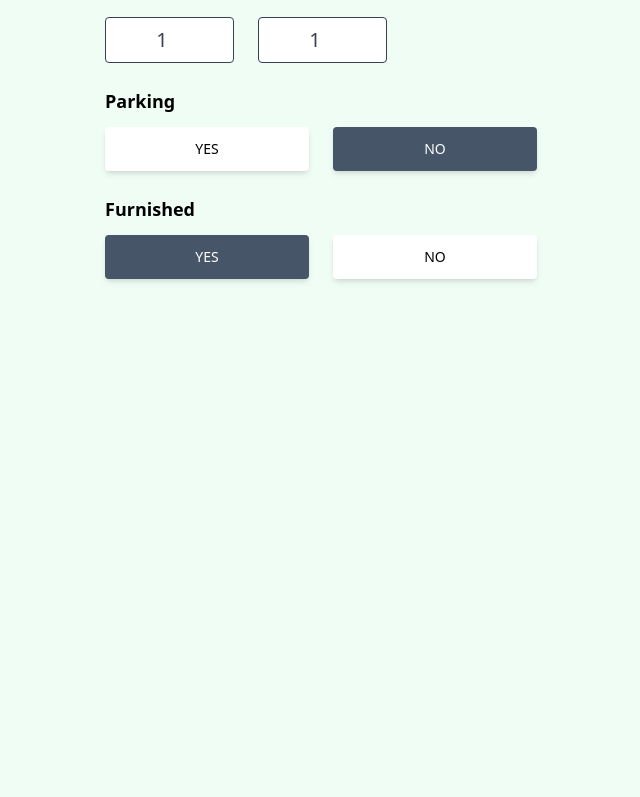
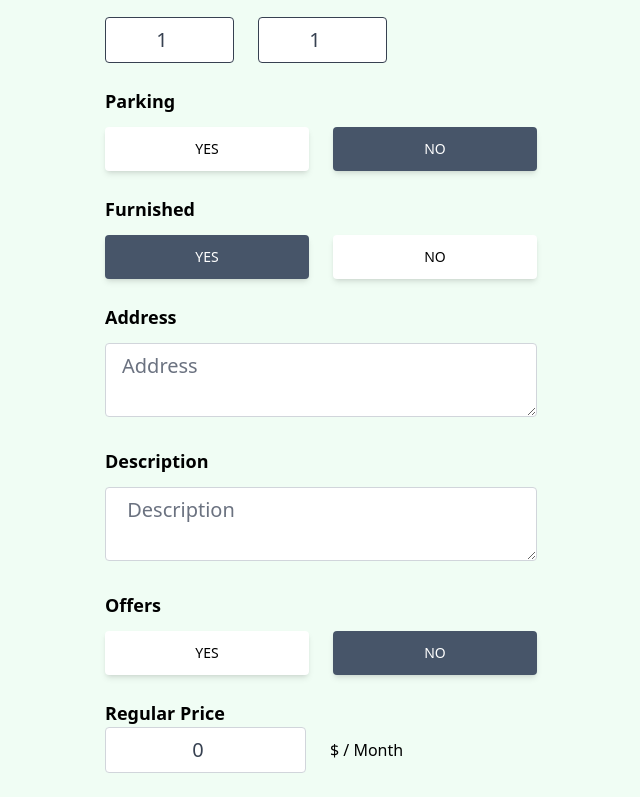
Before and after one commit to trdxDeepu/EstateApp, a React (Vite) app: page /create-listing in a window 1280 px wide. Shown: the part 377-1174 px from the top of the page, without its empty margins (319-959 px from the left). Before the commit the page ends 800 px from the top, so only its background shows below. Built offline with nearby package versions, Linux system fonts and the light colour scheme; no server answers.

Commit message:
added regular price input

```diff
--- a/src/Pages/CreateListing.jsx
+++ b/src/Pages/CreateListing.jsx
@@ -8,9 +8,24 @@
     bathrooms: 1,
     parking: false,
     furnished: true,
+    address: "",
+    description: "",
+    offer: false,
+    regularPrice: 0,
   });
 
-  const { type, name, bedrooms, bathrooms, parking, furnished } = formData;
+  const {
+    type,
+    name,
+    bedrooms,
+    bathrooms,
+    parking,
+    furnished,
+    address,
+    description,
+    offer,
+    regularPrice,
+  } = formData;
 
   const OnChange = () => {};
 
@@ -104,23 +119,19 @@
             className={`mr-3 px-7 py-3 font-medium text-sm uppercase shadow-md
          rounded hover:shadow-lg focus:shadow-lg active:shadow-lg
          transition duration-150 ease-in-out w-full
-         ${
-           !parking ? "bg-white text-black" : "bg-slate-600 text-white"
-         }`}
+         ${!parking ? "bg-white text-black" : "bg-slate-600 text-white"}`}
             id="parking"
             value={true}
             onClick={OnChange}
           >
-           Yes
+            Yes
           </button>
           <button
             type="button"
             className={` ml-3 px-7 py-3 font-medium text-sm uppercase shadow-md
          rounded hover:shadow-lg focus:shadow-lg active:shadow-lg
          transition duration-150 ease-in-out w-full
-         ${
-            parking ? "bg-white text-black" : "bg-slate-600 text-white"
-         }`}
+         ${parking ? "bg-white text-black" : "bg-slate-600 text-white"}`}
             id="parking"
             value={false}
             onClick={OnChange}
@@ -135,23 +146,19 @@
             className={`mr-3 px-7 py-3 font-medium text-sm uppercase shadow-md
          rounded hover:shadow-lg focus:shadow-lg active:shadow-lg
          transition duration-150 ease-in-out w-full
-         ${
-           !furnished ? "bg-white text-black" : "bg-slate-600 text-white"
-         }`}
+         ${!furnished ? "bg-white text-black" : "bg-slate-600 text-white"}`}
             id="furnished"
             value={true}
             onClick={OnChange}
           >
-           Yes
+            Yes
           </button>
           <button
             type="button"
             className={` ml-3 px-7 py-3 font-medium text-sm uppercase shadow-md
          rounded hover:shadow-lg focus:shadow-lg active:shadow-lg
          transition duration-150 ease-in-out w-full
-         ${
-           furnished ? "bg-white text-black" : "bg-slate-600 text-white"
-         }`}
+         ${furnished ? "bg-white text-black" : "bg-slate-600 text-white"}`}
             id="furnished"
             value={false}
             onClick={OnChange}
@@ -159,6 +166,85 @@
             No
           </button>
         </div>
+        <p className="text-lg mt-6 font-semibold font-sans">Address</p>
+        <textarea
+          type="text"
+          id="address"
+          value={address}
+          onChange={OnChange}
+          placeholder="Address"
+          required
+          className=" mt-3 w-full px-4 py-2 text-xl text-gray-700
+        bg-white border-gray-300 transition duration-150 ease-in-out rounded
+        focus:text-gray-700 focus:bg-white focus:border-slate-300 mb-6 "
+        />
+        <p className="text-lg  font-semibold font-sans">Description</p>
+        <textarea
+          type="text"
+          id="description"
+          value={description}
+          onChange={OnChange}
+          placeholder=" Description"
+          required
+          className=" mt-3 w-full px-4 py-2 text-xl text-gray-700
+        bg-white border-gray-300 transition duration-150 ease-in-out rounded
+        focus:text-gray-700 focus:bg-white focus:border-slate-300 mb-6 "
+        />
+        <p className="text-lg font-sans font-semibold">Offers</p>
+        <div className="flex mt-3 ">
+          <button
+            type="button"
+            className={`mr-3 px-7 py-3 font-medium text-sm uppercase shadow-md
+         rounded hover:shadow-lg focus:shadow-lg active:shadow-lg
+         transition duration-150 ease-in-out w-full
+         ${!offer ? "bg-white text-black" : "bg-slate-600 text-white"}`}
+            id="offer"
+            value={true}
+            onClick={OnChange}
+          >
+            Yes
+          </button>
+          <button
+            type="button"
+            className={` ml-3 px-7 py-3 font-medium text-sm uppercase shadow-md
+         rounded hover:shadow-lg focus:shadow-lg active:shadow-lg
+         transition duration-150 ease-in-out w-full
+         ${offer ? "bg-white text-black" : "bg-slate-600 text-white"}`}
+            id="furnished"
+            value={false}
+            onClick={OnChange}
+          >
+            No
+          </button>
+        </div>
+        <div className="mt-6 flex items-center mb-6 ">
+          <div className=" ">
+            <p className="text-lg font-sans font-semibold ">Regular Price</p>
+            <div className=" flex w-full justify-center items-center space-x-6">
+              <input
+                type="number"
+                id="regularPrice"
+                value={regularPrice}
+                onChange={OnChange}
+                min="50"
+                max="40000000"
+                required
+                className="w-full px-4 py-2 text-xl text-gray-700 bg-white
+              border border-gray-300 rounded transition duration-150 ease-in-out
+              focus:bg-white focus:border-slate-600 focus:text-gray-700 text-center
+              "
+              />
+              {type === "rent" && (
+                <div>
+                  <p className="text-md w-full whitespace-nowrap ">
+                    {" "}
+                    $ / Month
+                  </p>
+                </div>
+              )}
+            </div>
+          </div>
+        </div>
       </form>
     </main>
   );
```
